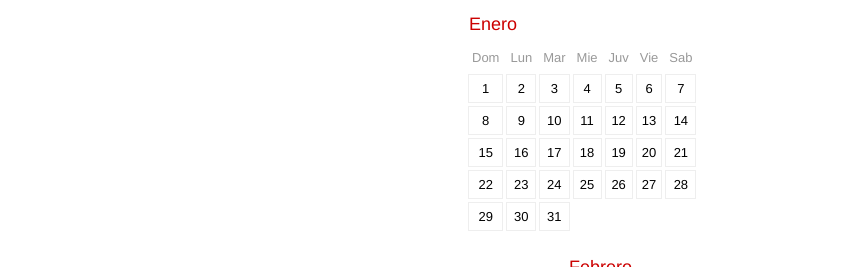
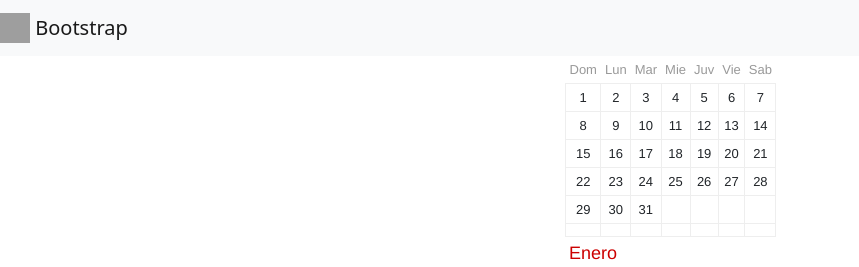
Before and after one commit to cypresz/Pr-ctica-GIT, a plain HTML site: page index.html in a window 1280 px wide. Shown: the top 267 px of the page, without its empty margins (0-859 px from the left). Drawn offline with nearby package versions, Linux system fonts and the light colour scheme; grey boxes are pictures that could not be loaded.

Commit message:
introduje una navbar al proyecto

```diff
--- a/index.html
+++ b/index.html
@@ -7,7 +7,15 @@
     <title>calendario</title>
     <meta name='viewport' content='width=device-width, initial-scale=1'>
     <link rel='stylesheet' type='text/css' media='screen' href='style.css'>
+    <link href="https://cdn.jsdelivr.net/npm/bootstrap@5.2.0-beta1/dist/css/bootstrap.min.css" rel="stylesheet" integrity="sha384-0evHe/X+R7YkIZDRvuzKMRqM+OrBnVFBL6DOitfPri4tjfHxaWutUpFmBp4vmVor" crossorigin="anonymous">
+
     <script src='scripts.js' defer></script>
+    <nav class="navbar navbar-light bg-light">
+        <a class="navbar-brand" href="#">
+            <img src="https://cdn2.iconfinder.com/data/icons/menu-white/64/menu_white_buttom__navbar-512.png" width="30" height="30" class="d-inline-block align-top" alt=""> Bootstrap
+        </a>
+    </nav>
+
 </head>
 
 <body>
```
